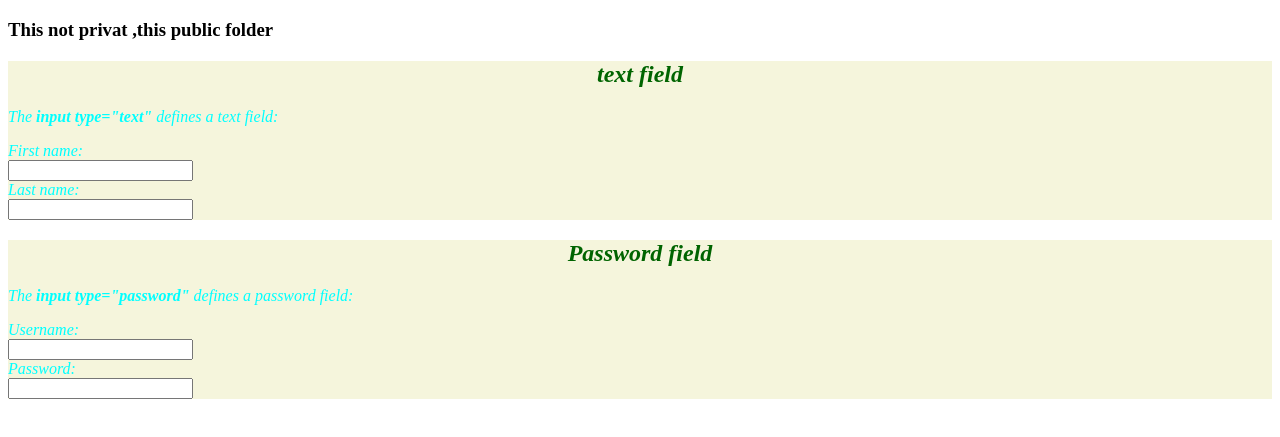
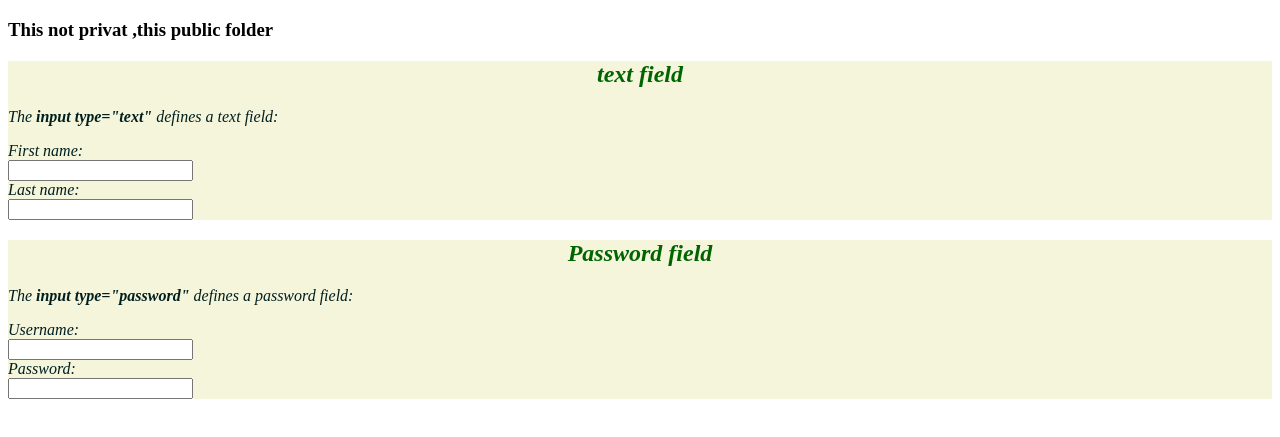
Before and after one commit to RahatBinOamr/My-second-repo, a plain HTML site: page index.html in a window 1280 px wide. Shown: the part 61-498 px from the top of the page. Drawn offline with Linux system fonts and the light colour scheme.

Commit message:
change color with div tag

```diff
--- a/style.css
+++ b/style.css
@@ -8,7 +8,7 @@ h2{
     text-align: center;
 }
 div{
-    color: aqua;
+    color: rgb(1, 31, 31);
     background-color: beige;
     font-style: italic;
 
```
